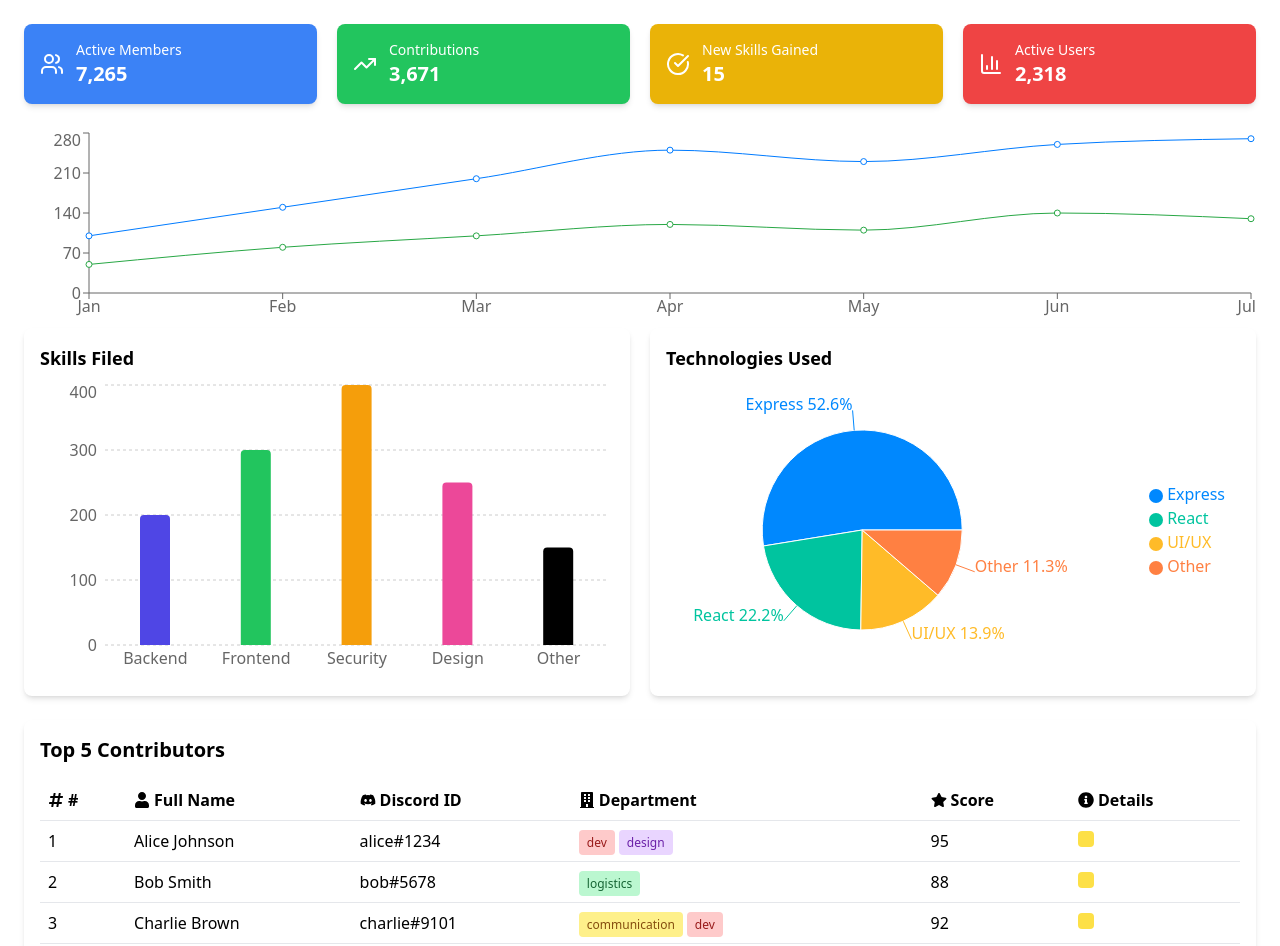
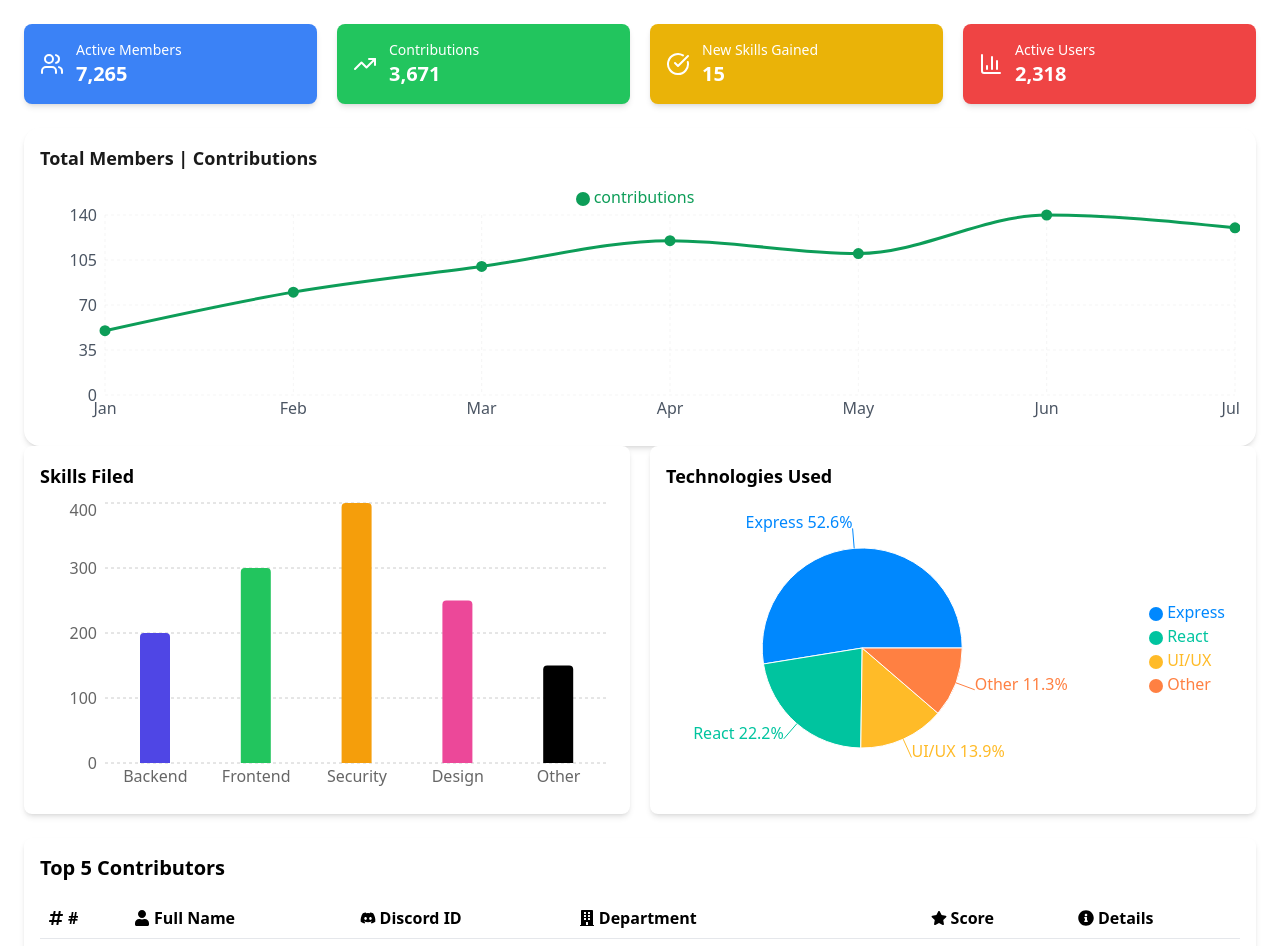
Before and after one commit to Alilo2005/GDG-HACK-FRONTEND, a Next.js app in the folder gdg-hack-frontend/: page /dashboard in a window 1280 px wide. Shown: the top 946 px of the page. Built offline with nearby package versions, Linux system fonts and the light colour scheme.

Commit message:
feat: enhance ContributorsTable with icon representation; improve GraphArea with grid, legend, and area shading for better visualization

```diff
--- a/gdg-hack-frontend/src/app/components/ContributorsTable.tsx
+++ b/gdg-hack-frontend/src/app/components/ContributorsTable.tsx
@@ -1,5 +1,5 @@
 import React from 'react';
-import { FaHashtag, FaUser, FaDiscord, FaBuilding, FaStar, FaInfoCircle } from 'react-icons/fa';
+import { FaHashtag, FaUser, FaDiscord, FaBuilding, FaStar, FaInfoCircle, FaArrowRight } from 'react-icons/fa';
 
 interface Contributor {
   name: string;
@@ -49,7 +49,7 @@ const ContributorsTable: React.FC<ContributorsTableProps> = ({ contributors }) =
               </td>
               <td className="p-2">{contributor.score}</td>
               <td className="p-2">
-                <span className="w-4 h-4 bg-yellow-300 rounded inline-block"></span>
+                <FaArrowRight className="text-gray-600" />
               </td>
             </tr>
           ))}
--- a/gdg-hack-frontend/src/app/components/GraphArea.tsx
+++ b/gdg-hack-frontend/src/app/components/GraphArea.tsx
@@ -1,5 +1,7 @@
 import React from "react";
-import { LineChart, Line, XAxis, YAxis, Tooltip, ResponsiveContainer } from "recharts";
+import {
+  LineChart, Line, XAxis, YAxis, Tooltip, ResponsiveContainer, CartesianGrid, Legend, Area
+} from "recharts";
 
 const data = [
   { month: "Jan", members: 100, contributions: 50 },
@@ -12,13 +14,51 @@ const data = [
 ];
 
 export const GraphArea = () => (
-  <ResponsiveContainer width="100%" height={200}>
-    <LineChart data={data}>
-      <XAxis dataKey="month" />
-      <YAxis />
-      <Tooltip />
-      <Line type="monotone" dataKey="members" stroke="#007BFF" />
-      <Line type="monotone" dataKey="contributions" stroke="#28A745" />
-    </LineChart>
-  </ResponsiveContainer>
+  <div className="bg-background p-4 rounded-2xl shadow-md">
+    <h2 className="text-lg font-bold mb-2 text-text_black">Total Members | Contributions</h2>
+    <ResponsiveContainer width="100%" height={250}>
+      <LineChart data={data}>
+        {/* Grid for readability */}
+        <CartesianGrid strokeDasharray="3 3" strokeOpacity={0.2} />
+
+        {/* X and Y Axes Styling */}
+        <XAxis dataKey="month" tick={{ fill: "#4B5563" }} axisLine={false} tickLine={false} />
+        <YAxis tick={{ fill: "#4B5563" }} axisLine={false} tickLine={false} />
+
+        {/* Tooltip for insights */}
+        <Tooltip
+          contentStyle={{
+            backgroundColor: "rgba(0,0,0,0.75)",
+            color: "#fff",
+            borderRadius: "6px",
+          }}
+          cursor={{ stroke: "#6B7280", strokeWidth: 1 }}
+        />
+
+        {/* Legend for clarity */}
+        <Legend verticalAlign="top" height={30} iconType="circle" />
+
+        {/* Green shaded area under the line */}
+        <defs>
+          <linearGradient id="greenGradient" x1="0" y1="0" x2="0" y2="1">
+            <stop offset="0%" stopColor="#0D9D58" stopOpacity={0.4} />
+            <stop offset="100%" stopColor="#0D9D58" stopOpacity={0} />
+          </linearGradient>
+        </defs>
+
+        {/* Area for shaded effect */}
+        <Area type="monotone" dataKey="contributions" stroke="none" fill="url(#greenGradient)" />
+
+        {/* Smooth green line */}
+        <Line
+          type="monotone"
+          dataKey="contributions"
+          stroke="#0D9D58"
+          strokeWidth={3}
+          dot={{ r: 4, fill: "#0D9D58" }}
+          activeDot={{ r: 6, fill: "#0D9D58", stroke: "#0D9D58" }}
+        />
+      </LineChart>
+    </ResponsiveContainer>
+  </div>
 );
```
